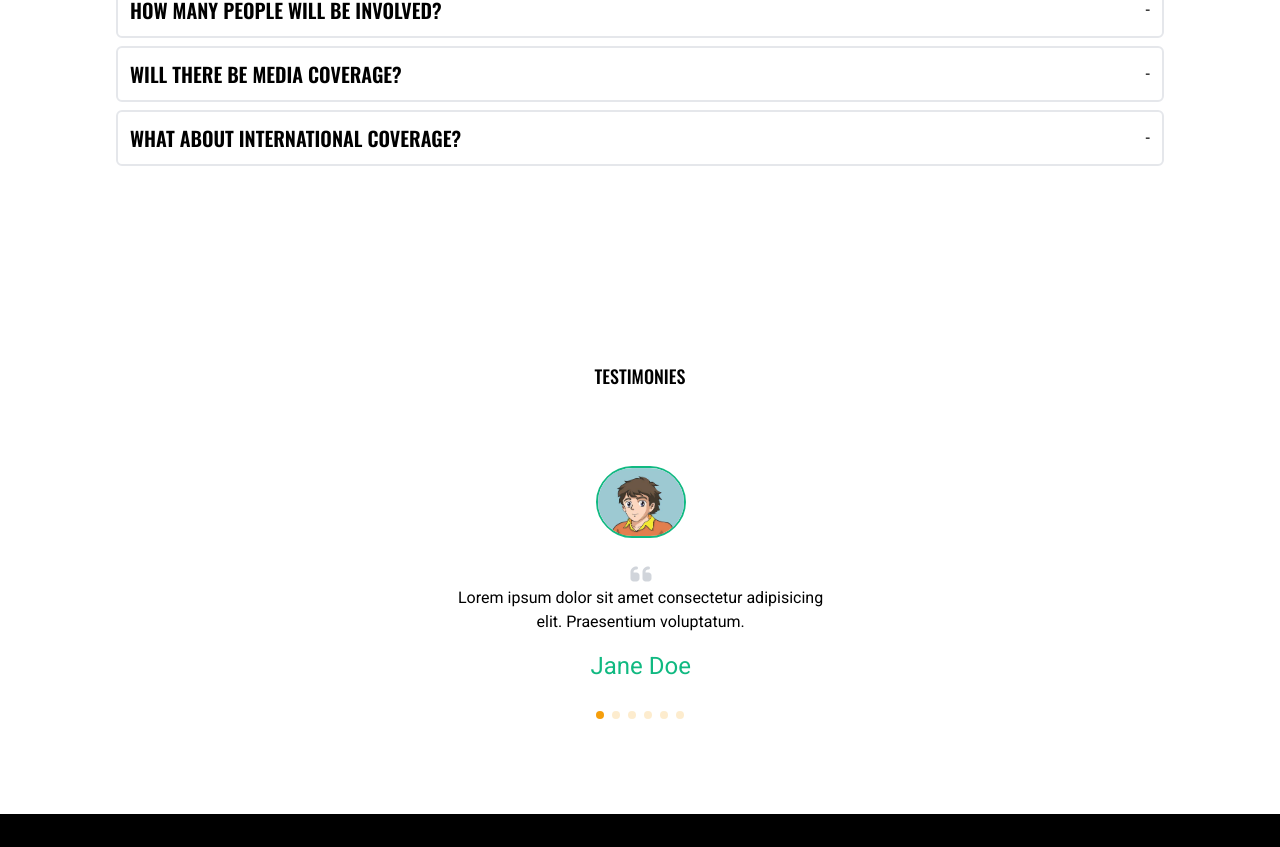
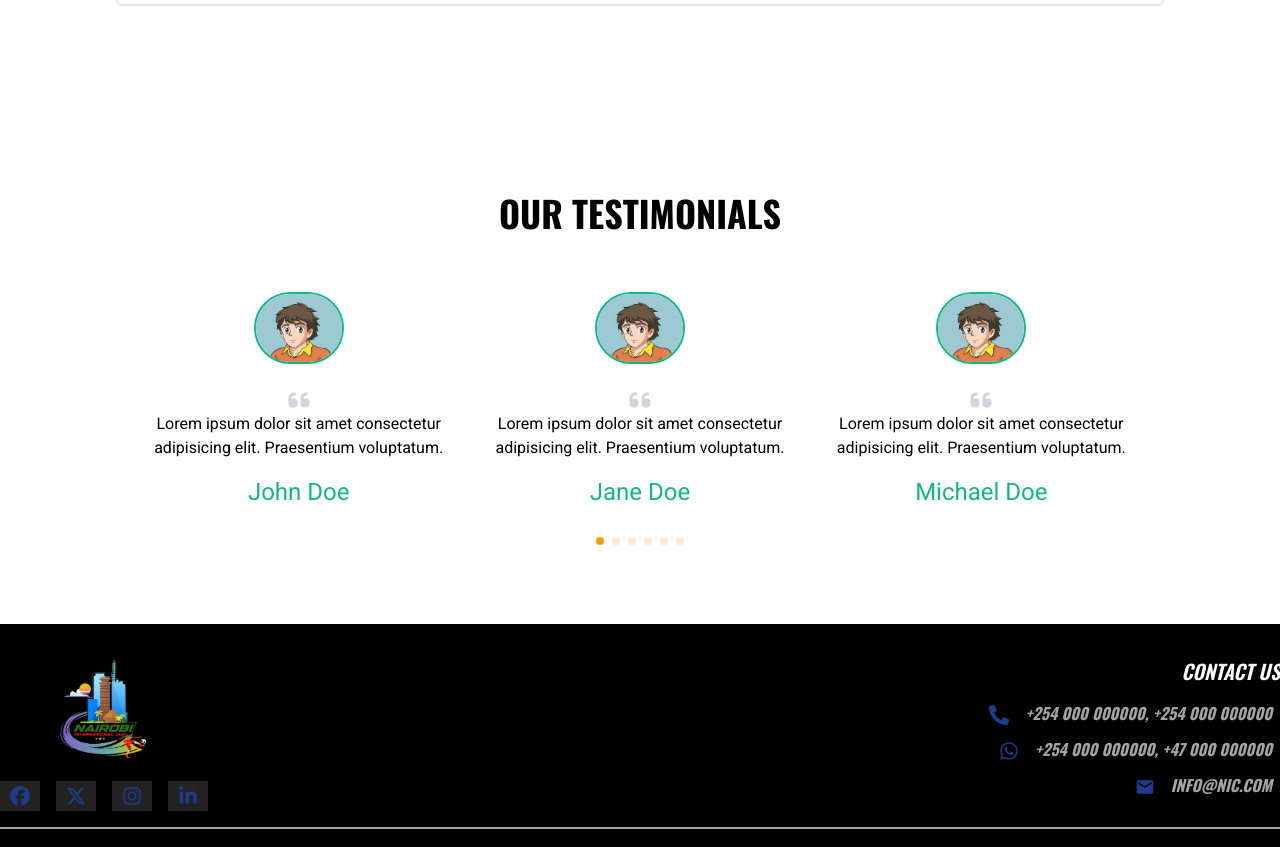
Before and after one commit to tisini-acc1/nic-cup, a Next.js app: page / in a window 1280 px wide. Shown: the part 1949-2796 px from the top of the page. Built offline with nearby package versions, Linux system fonts and the light colour scheme; a web font is replaced by a local one.

Commit message:
Fixed errors in testimonial section

```diff
--- a/src/app/(home)/sections/about.tsx
+++ b/src/app/(home)/sections/about.tsx
@@ -8,9 +8,9 @@ export const AboutSection = () => {
     >
       <div className="flex-1 lg:-w-[38%] md:w-full sm:w-full w-full h-auto relative overflow-hidden rounded-lg">
         <Image
-          src={"/about.jpeg"}
+          src={"/hero.jpg"}
           alt="about"
-          width={0}
+          width={800}
           height={0}
           className="w-full lg:h-[70vh] md:h-[68vh] sm:h-[60vh] h-[55vh] object-cover"
         />
--- a/src/app/(home)/sections/hero.tsx
+++ b/src/app/(home)/sections/hero.tsx
@@ -3,7 +3,7 @@ import { CustomButton } from "@/components/custom-button";
 
 export const HeroSection = () => {
   return (
-    <section id="home" className="bg-sky-400 lg:h-[95vh]">
+    <section id="home" className="bg-sky-400">
       <div className="w-[90%] m-auto flex lg:flex-row flex-col justify-between items-center gap-28 py-20 sm:px-20">
         <div className="flex flex-col justify-center items-start gap-8">
           <h1 className="text-black font-semibold lg:text-[90px] text-[55px] lg:leading-[100px] leading-[80px]">
--- a/src/app/(home)/sections/testimony.tsx
+++ b/src/app/(home)/sections/testimony.tsx
@@ -10,13 +10,9 @@ import { Swiper, SwiperSlide } from "swiper/react";
 
 export const TestimonySection = () => {
   return (
-    <section
-      id="testimony"
-      className="w-full h-auto flex items-center justify-center flex-col lg:py-16 md:py-14 sm:py-12 py-10 lg:px-24 md:px-16 sm:px-6 px-4 overflow-hidden"
-    >
-      <h6 className="text-lg font-medium flex items-center gap-x-2 mb-6">
-        Testimonies
-      </h6>
+    <section id="testimony" className="py-12 xl:py-28">
+      <div className="container mx-auto">
+        <h2 className="h2 text-center">Our Testimonials</h2>
 
         <div>
           <Swiper
@@ -54,54 +50,63 @@ export const TestimonySection = () => {
             ))}
           </Swiper>
         </div>
+      </div>
     </section>
   );
 };
 
 const testimonials = [
   {
+    id: 1,
     img: "/avatar.jpeg",
     message:
       "Lorem ipsum dolor sit amet consectetur adipisicing elit. Praesentium voluptatum.",
     name: "John Doe",
   },
   {
+    id: 2,
     img: "/avatar.jpeg",
     message:
       "Lorem ipsum dolor sit amet consectetur adipisicing elit. Praesentium voluptatum.",
     name: "Jane Doe",
   },
   {
+    id: 3,
     img: "/avatar.jpeg",
     message:
       "Lorem ipsum dolor sit amet consectetur adipisicing elit. Praesentium voluptatum.",
     name: "Michael Doe",
   },
   {
+    id: 4,
     img: "/avatar.jpeg",
     message:
       "Lorem ipsum dolor sit amet consectetur adipisicing elit. Praesentium voluptatum.",
     name: "Jones Doe",
   },
   {
+    id: 5,
     img: "/avatar.jpeg",
     message:
       "Lorem ipsum dolor sit amet consectetur adipisicing elit. Praesentium voluptatum.",
     name: "Smith Doe",
   },
   {
+    id: 6,
     img: "/avatar.jpeg",
     message:
       "Lorem ipsum dolor sit amet consectetur adipisicing elit. Praesentium voluptatum.",
     name: "Hellen Doe",
   },
   {
+    id: 7,
     img: "/avatar.jpeg",
     message:
       "Lorem ipsum dolor sit amet consectetur adipisicing elit. Praesentium voluptatum.",
     name: "Mary Doe",
   },
   {
+    id: 8,
     img: "/avatar.jpeg",
     message:
       "Lorem ipsum dolor sit amet consectetur adipisicing elit. Praesentium voluptatum.",
--- /dev/null
+++ b/src/app/fixtures/page.tsx
@@ -0,0 +1,9 @@
+const FixturesPage = () => {
+  return (
+    <main className="h-screen flex items-center justify-center">
+      <h1>To be updated</h1>
+    </main>
+  );
+};
+
+export default FixturesPage;
--- /dev/null
+++ b/src/app/gallery/page.tsx
@@ -0,0 +1,9 @@
+const GalleryPage = () => {
+  return (
+    <main className="h-screen flex items-center justify-center">
+      <h1>To be updated</h1>
+    </main>
+  );
+};
+
+export default GalleryPage;
--- a/src/app/globals.css
+++ b/src/app/globals.css
@@ -40,7 +40,7 @@
 }
 
 .active {
-  @apply text-accent-green;
+  @apply text-black;
 }
 
 /* swiper pagination styles */
--- a/src/components/site/footer.tsx
+++ b/src/components/site/footer.tsx
@@ -16,14 +16,8 @@ export const Footer = () => {
     <footer id="contacts" className="py-4 mt-4 bg-black text-white">
       <div className="max-w-[1400px] flex gap-4 flex-col md:flex-row items-center justify-between mx-auto py-4 border-b-2 border-gray-400">
         <div className="">
-          <Link className="" href={"/"}>
-            <Image
-              src="/nic.png"
-              alt="logo"
-              width={0}
-              height={0}
-              className="w-62 h-[150px]"
-            />
+          <Link className="flex items-center justify-center mb-4" href={"/"}>
+            <Image src="/nic.png" alt="logo" width={110} height={100} />
           </Link>
 
           <div className="flex items-center gap-4 flex-wrap">
--- a/src/components/site/header.tsx
+++ b/src/components/site/header.tsx
@@ -8,6 +8,7 @@ import { Link as ScrollLink } from "react-scroll";
 
 export const SiteHeader = () => {
   const [isMenuOpen, setIsMenuOpen] = useState(false);
+  const [headerActive, setHeaderActive] = useState(false);
 
   return (
     <nav className="w-full flex bg-sky-400 justify-between items-center gap-1 lg:px-16 px-6 py-4 sticky top-0 z-50">
@@ -23,6 +24,7 @@ export const SiteHeader = () => {
             spy={true}
             offset={-100}
             smooth={true}
+            activeClass="active"
             className="text-white uppercase font-semibold cursor-pointer rounded-lg hover:bg-lime-400 hover:text-black p-2 text-[15px]"
           >
             {menu.name}
@@ -61,6 +63,7 @@ export const SiteHeader = () => {
               spy={true}
               offset={-100}
               smooth={true}
+              activeClass="active"
               className="text-white uppercase font-semibold cursor-pointer p-3 rounded-lg hover:bg-lime-400 hover:text-black text-center w-full"
             >
               {menu.name}
```
Lines whose indentation alone changed are shown as unchanged.
